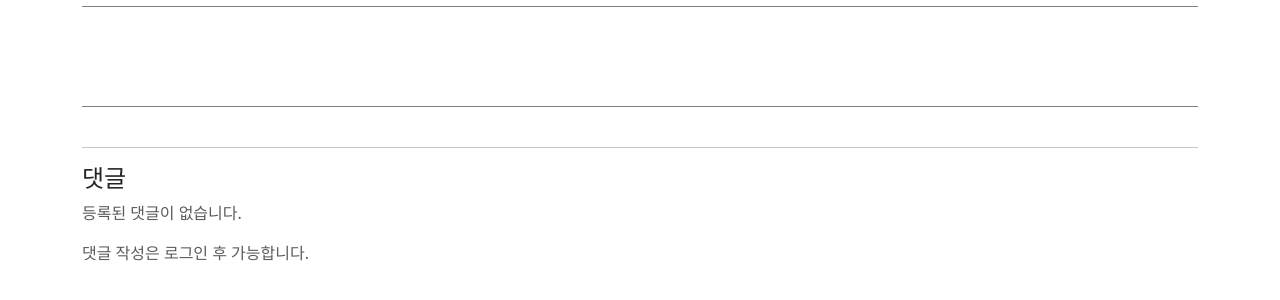
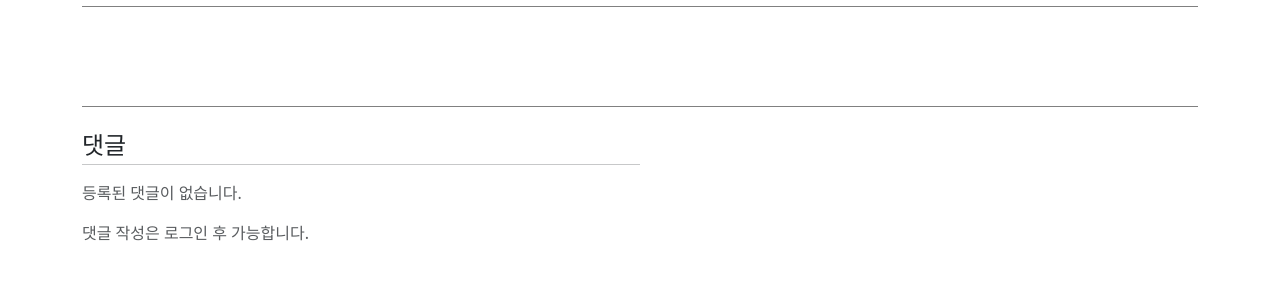
Before and after one commit to kgmyh/django-board, a Django app: template board/templates/board/post_detail.html in a window 1280 px wide. Shown: the part 125-425 px from the top of the page. Run offline with Django 3.2, Linux system fonts and the light colour scheme; the template is opened without the code that fills it, so the values that code supplies are empty; some libraries are stand-ins or nearby versions.

Commit message:
Comments header styling: remove top rule and add 50% width underline below header

```diff
--- a/board/templates/board/post_detail.html
+++ b/board/templates/board/post_detail.html
@@ -45,8 +45,8 @@
 </div>
 
 
-<hr>
-<h4>댓글</h4>
+<h4 class="mb-1">댓글</h4>
+<hr class="mt-1 mb-3" style="width:50%; margin-left:0;">
 <div id="comments" class="mb-3">
   {% for c in comments %}
     {% include 'board/_comment_item.html' with comment=c %}
```
